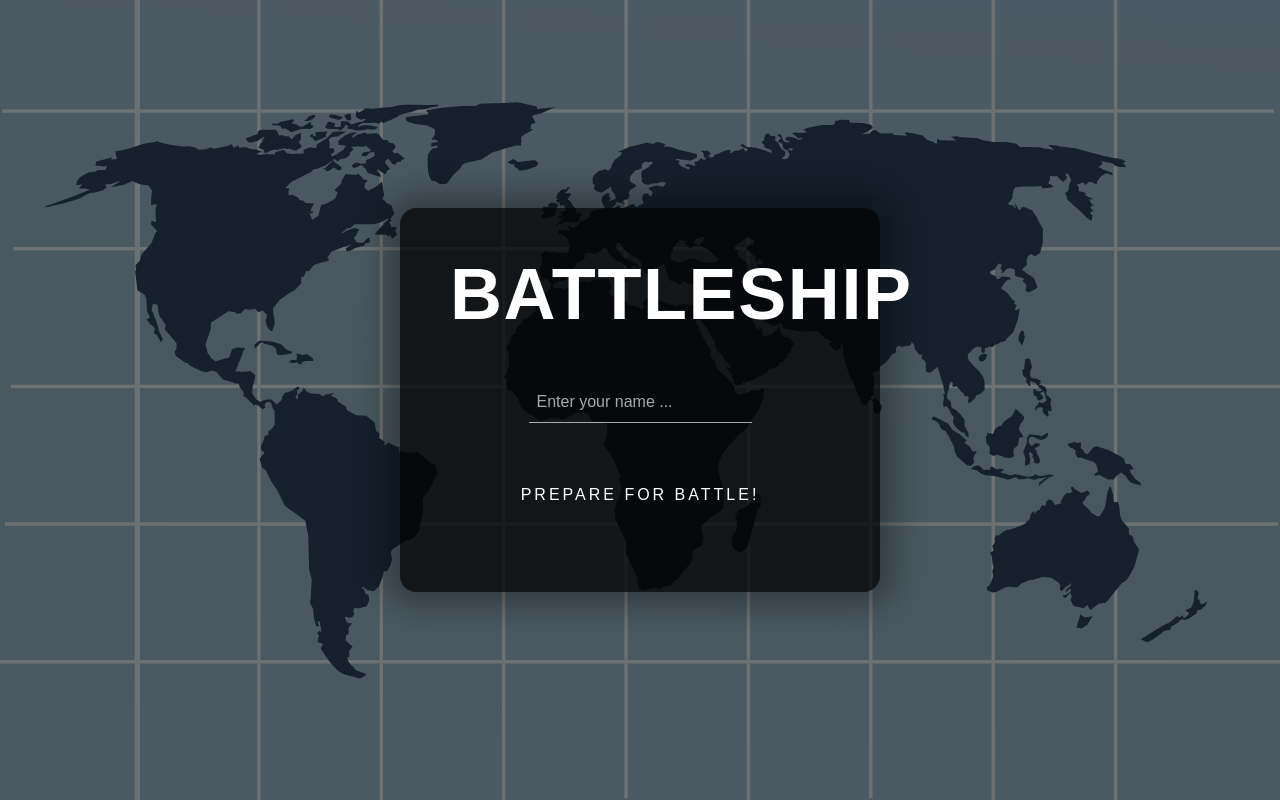
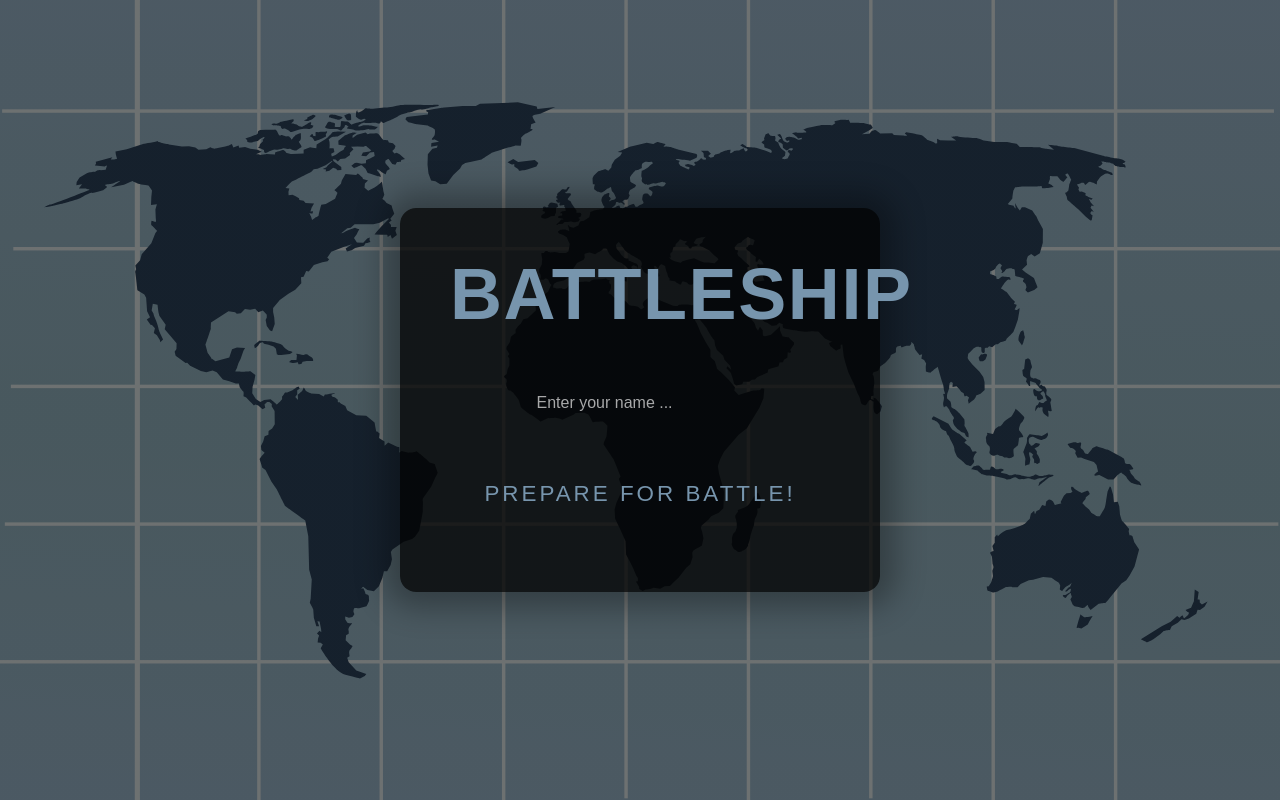
Before and after one commit to blazejzj/battleship, a website built with webpack: page src/index.html in a window 1280 px wide. Built offline with nearby package versions, Linux system fonts and the light colour scheme; a web font is replaced by a local one.

Commit message:
feat: finished name input field

```diff
--- a/src/styles/playerNameForm.scss
+++ b/src/styles/playerNameForm.scss
@@ -10,7 +10,6 @@
         padding-inline: 0.5em;
         padding-block: 0.7em;
         border: none;
-        border-bottom: 0.1rem solid $transparent-low-grey-color;
         font-size: min(calc(0.6rem + 0.6vw), 1rem);
         color: $main-color;
         background-color: transparent;
@@ -29,10 +28,8 @@
         &::placeholder {
             color: $transparent-low-grey-color;
         }
-        &:hover,
         &:focus {
             outline: none;
-            background: $input-background-color;
         }
         &:focus ~ .input-border {
             width: 100%;
--- a/src/styles/pregame.scss
+++ b/src/styles/pregame.scss
@@ -12,9 +12,6 @@
     text-align: center;
     transition: border-color 0.5s;
     aspect-ratio: 10/8;
-    &:hover {
-        border: 0.125rem solid $main-opposite-color;
-    }
     h1 {
         position: relative;
         line-height: 1;
--- a/src/styles/variables.scss
+++ b/src/styles/variables.scss
@@ -1,7 +1,7 @@
 @import url("https://fonts.googleapis.com/css2?family=Tiny5&display=swap");
 
 // COLORS
-$main-color: #ffffff;
+$main-color: #7795ad;
 $white-low: #ffffff99;
 $main-opposite-color: #000000;
 $background-color: #03254c;
@@ -37,6 +37,6 @@ $pregame-card-padding: min(calc(10%), 3rem) min(calc(10%), 3rem);
 $title-font-size: min(calc(1.6rem + 5vw), 4.5rem);
 $button-box-shadow: rgba(0, 0, 0, 0.25) 0 0.5rem 0.9375rem;
 $play-now-button-box-shadow: 0px 1.25rem 0.9375rem 1.375rem #0000004d;
-$caps-button-font-size: min(calc(0.8rem + 0.8vw), 1rem);
+$caps-button-font-size: min(calc(0.9rem + 0.8vw), 1.4rem);
 $caps-button-letter-spacing: 0.1875rem;
 $image-height: min(calc(1.25rem + 2vw), 2.75rem);
```
Also changed, not shown: dist/main.js.
